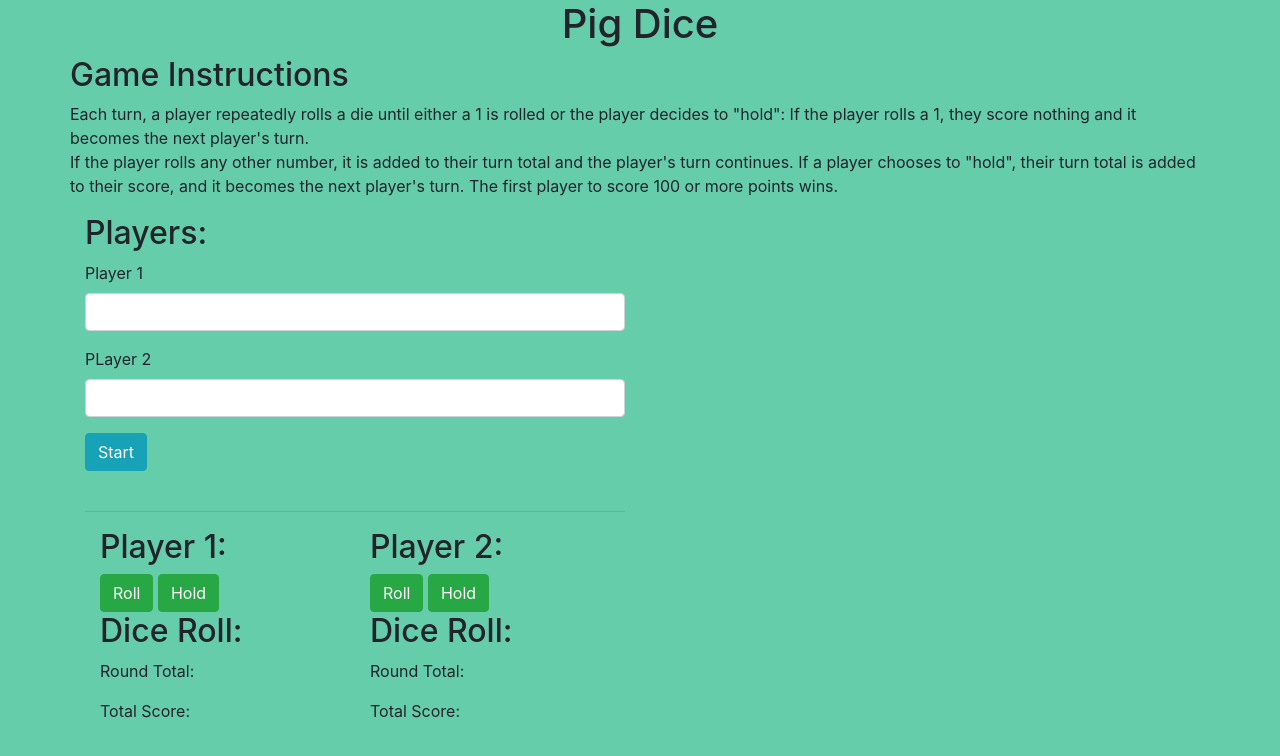
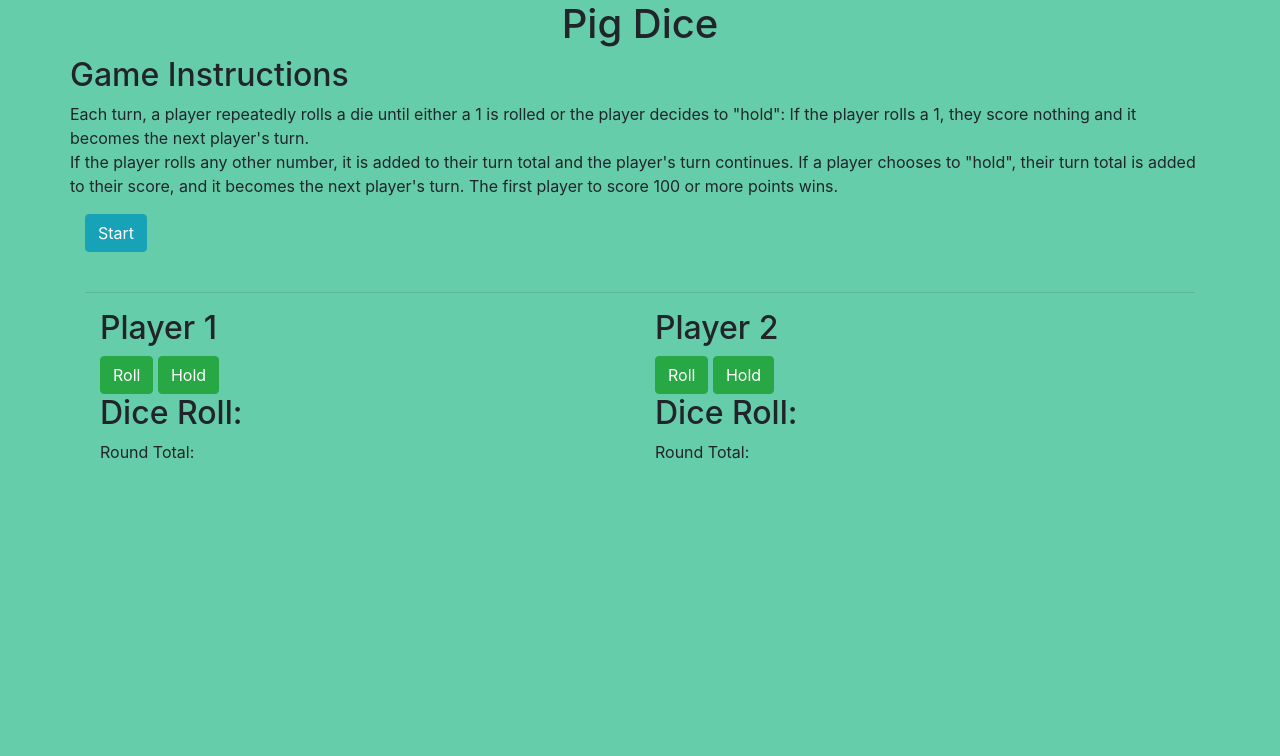
Before and after one commit to Joy-Mumo/Pig-Dice, a plain HTML site: page pigdice.html in a window 1280 px wide. Drawn offline with Linux system fonts and the light colour scheme.

Commit message:
removed input field and tottal scores

```diff
--- a/pigdice.html
+++ b/pigdice.html
@@ -30,20 +30,6 @@
                             The first player to score 100 or more points wins.
                             </p>
                    </div>
-                   <div class="row">
-
-                        <div class="col-md-6">
-                          <h2>Players:</h2>
-                          <form id="players">
-                            <div class="form-group">
-                              <label for="player1">Player 1</label>
-                              <input type="text" class="form-control" id="player1">
-                            </div>
-                            <div class="form-group">
-                              <label for="player2">PLayer 2</label>
-                              <input type="text" class="form-control" id="player2">
-                            </div>
-                            </form>
 
                             <button type="submit" id="start" class="btn-info btn">Start</button>
                             <br><br><hr>
@@ -51,22 +37,22 @@
 
                                     <div class = "row">
                                       <div class="col-md-6">
-                                        <h2>Player 1: <span id = "player1Name"><span></h2>
+                                        <h2>Player 1 <span id = "player1Name"><span></h2>
                                           <button id="player1-roll" class="btn-success btn">Roll</button>
                                           <button id="player1-hold" class="btn-success btn">Hold</button>
                                         <h2>Dice Roll: <span id="die-roll-1"></span></h2>
                                         <p>Round Total: <span id="round-total-1"></span></p>
-                                        <p>Total Score: <span id="total-score-1"></span></p>
+
                                       </div>
                                       <div id="space"></div>
                             <br>
                                     <div class="col-md-6">
-                                      <h2>Player 2: <span id = "player2Name"><span></h2>
+                                      <h2>Player 2 <span id = "player2Name"><span></h2>
                                         <button id="player2-roll" class="btn-success btn">Roll</button>
                                         <button id="player2-hold" class="btn-success btn">Hold</button>
                                         <h2>Dice Roll: <span id="die-roll-2"></span></h2>
                                         <p>Round Total: <span id="round-total-2"></span></p>
-                                        <p>Total Score: <span id="total-score-2"></span></p>
+
                                     </div>
                                     <div id="space2"></div>
                                     </div>
```
